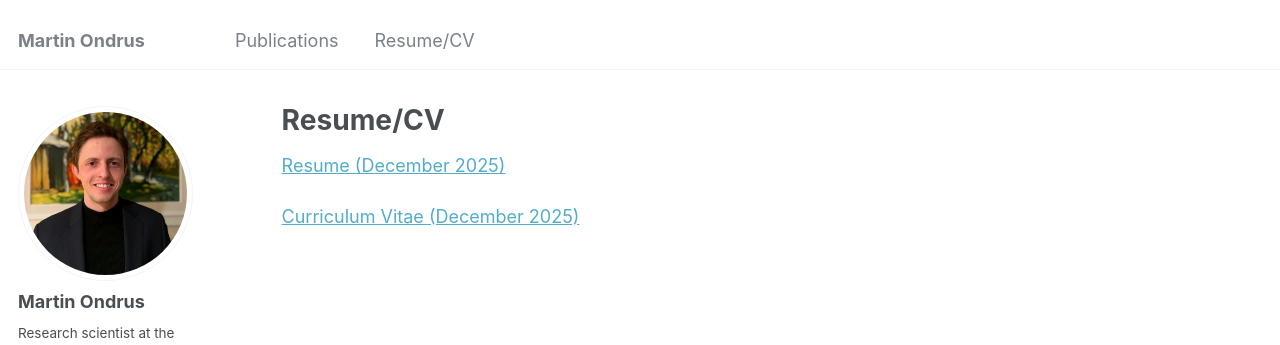
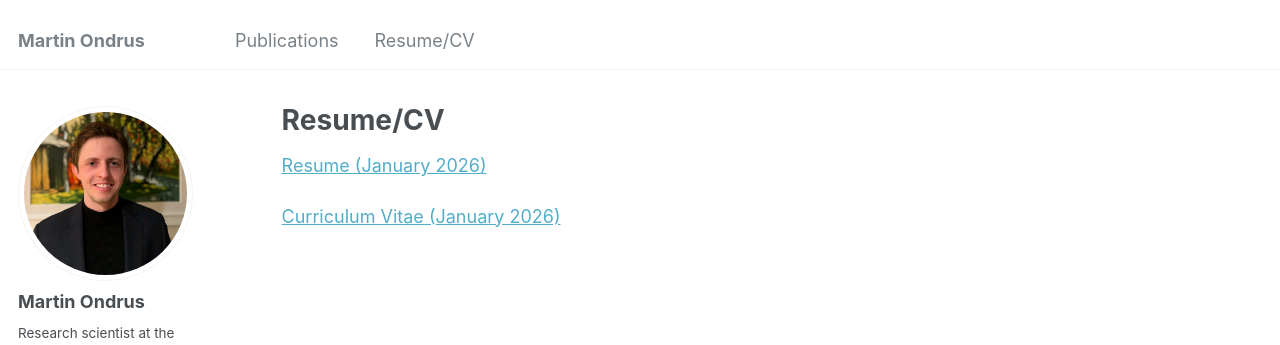
Before and after one commit to mondrus96/mondrus96.github.io, a Jekyll site: the page built from _pages/cv.md, in a window 1280 px wide. Shown: the top 345 px of the page. Built offline with Jekyll 4.4.1, drawn with Linux system fonts in a browser that asks for light colours; some web fonts are replaced.

Commit message:
updated cv page

```diff
--- a/_pages/cv.md
+++ b/_pages/cv.md
@@ -7,8 +7,8 @@ redirect_from:
   - /resume
 ---
 
-[Resume (December 2025)](/files/MartinOndrus_Resume.pdf)
+[Resume (January 2026)](/files/MartinOndrus_Resume.pdf)
 
-[Curriculum Vitae (December 2025)](/files/MartinOndrus_CV.pdf)
+[Curriculum Vitae (January 2026)](/files/MartinOndrus_CV.pdf)
 
 {% include base_path %}
```
